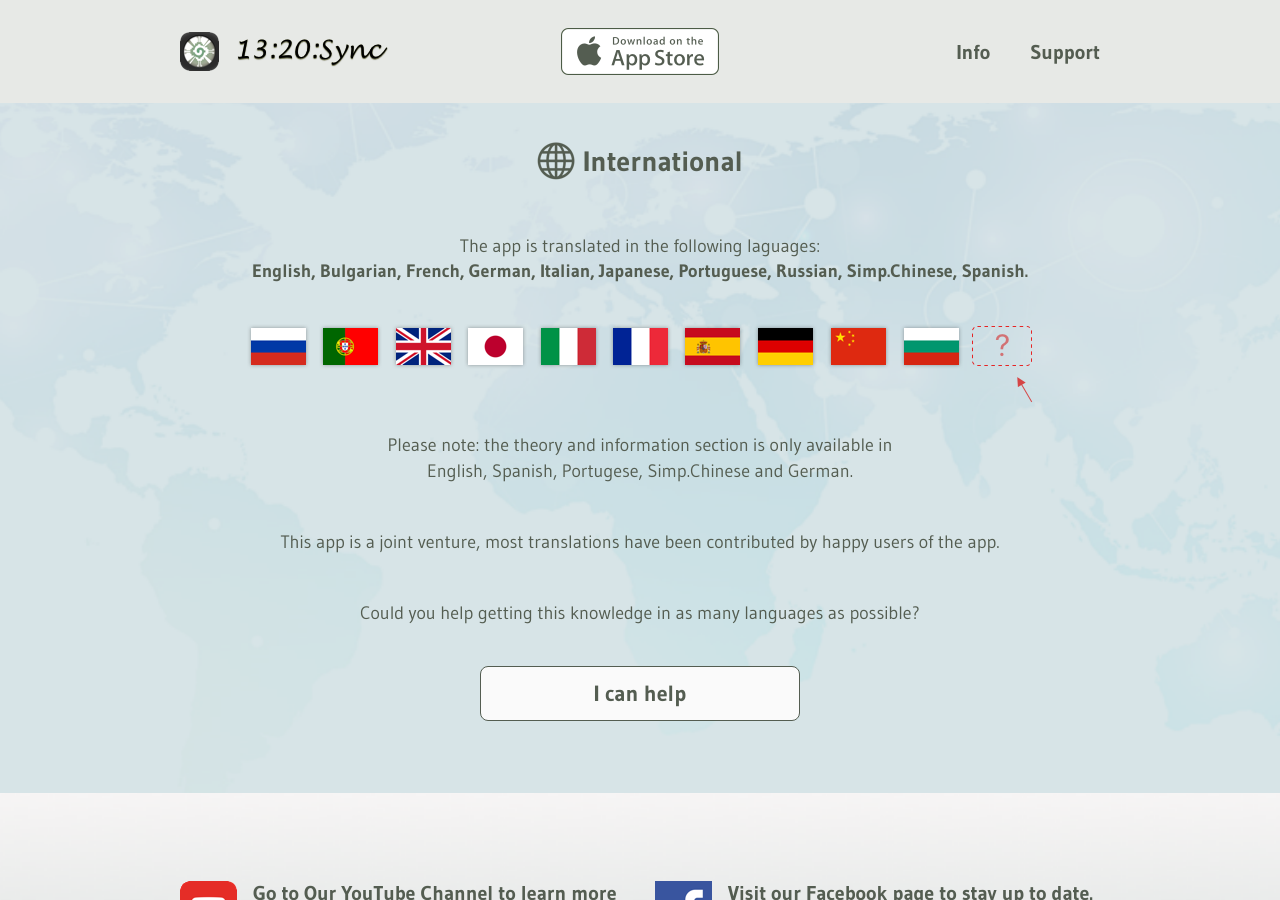
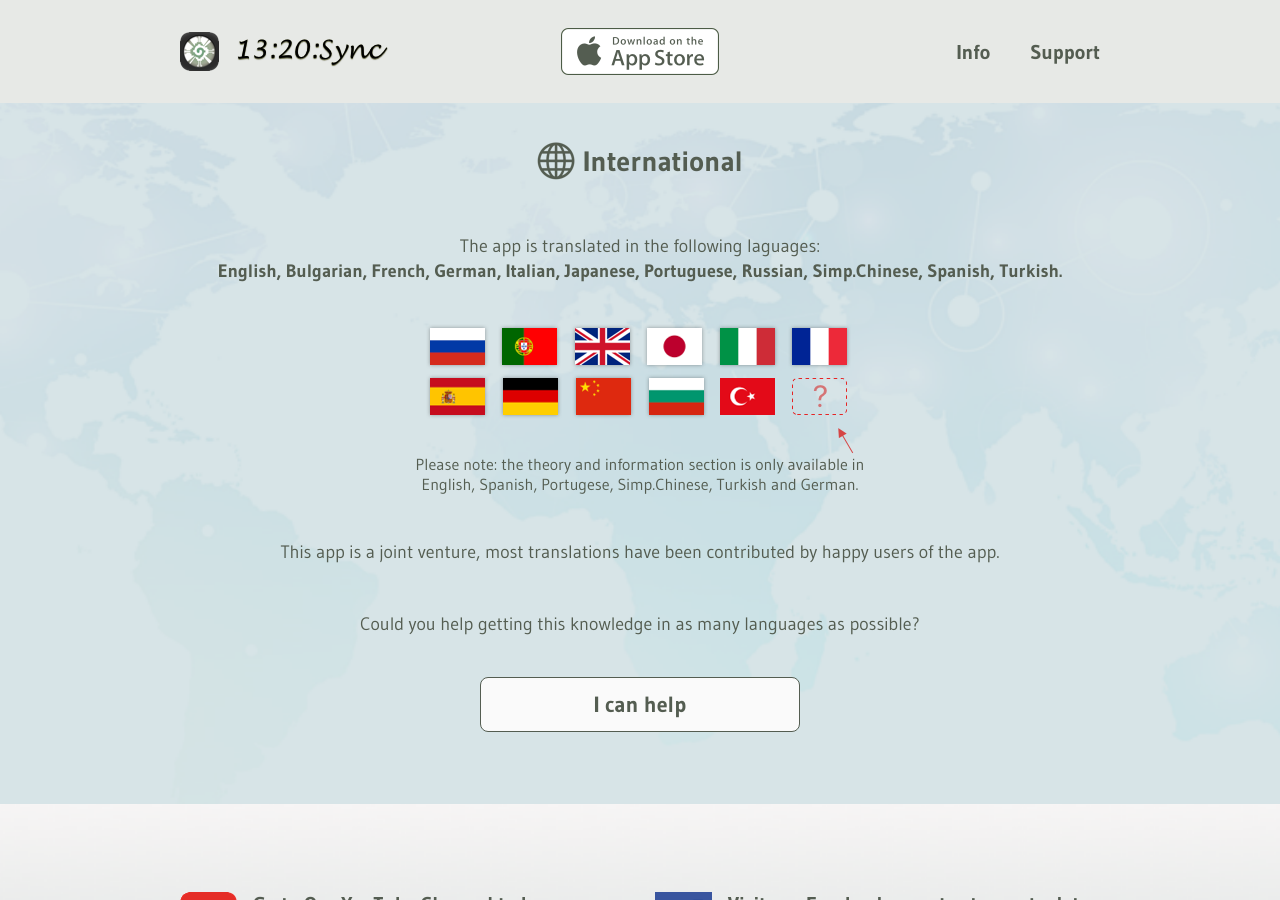
Before and after one commit to redhousestudio/1320sync.github.io, a Jekyll site: the page built from index.html, in a window 1280 px wide and 900 px high, scrolled down 3811 px. Built offline with Jekyll 4.4.1, drawn with Linux system fonts in a browser that asks for light colours; nearby versions of some CDN libraries.

Commit message:
update flags

```diff
--- a/index.html
+++ b/index.html
@@ -124,9 +124,9 @@ title: "Mayan Dreamspell Calendar app"
 			<div class="row">
 				<div class="col-12">
 					<h3 class="inter-title font-weight-bold mb-1 pt-3 mt-3"><span class="inter-title-icon d-inline-block mr-2"><img src="/images/IconInt.png" alt="icon"></span>International</h3>
-					<p class="inter-text py-4"><span class="d-block">The app is translated in the following laguages:</span><strong>English, Bulgarian, French, German, Italian, Japanese, Portuguese, Russian, Simp.Chinese, Spanish.</strong></p>
-					<img src="/images/CountryFlags.png" class="image" alt="flags-img" width="100%">
-					<p class="inter-text pb-3 mb-4">Please note: the theory and information section is only available in<br />English, Spanish, Portugese, Simp.Chinese and German.</p>
+					<p class="inter-text py-4"><span class="d-block">The app is translated in the following laguages:</span><strong>English, Bulgarian, French, German, Italian, Japanese, Portuguese, Russian, Simp.Chinese, Spanish, Turkish.</strong></p>
+					<img src="/images/CountryFlags.png" class="image" alt="flags-img" width="428">
+					<p class="two-col-bottom-subtext pb-3 mb-4">Please note: the theory and information section is only available in<br />English, Spanish, Portugese, Simp.Chinese, Turkish and German.</p>
 					<p class="inter-text pb-3 mb-4">This app is a joint venture, most translations have been contributed by happy users of the app.</p>
 					<p class="inter-text pb-3 mb-4">Could you help getting this knowledge in as many languages as possible?</p>
 					<a href="https://spreadsheets.google.com/viewform?formkey=dEJTOXBEVVM5ODZyOFVFa004dmtLSGc6MQ" target="_blank" class="btn btn-primary font-weight-bold mb-4">I can help</a>
```
Also changed, not shown: images/CountryFlags.png.
